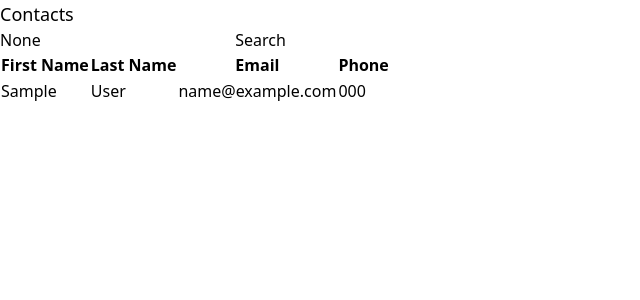
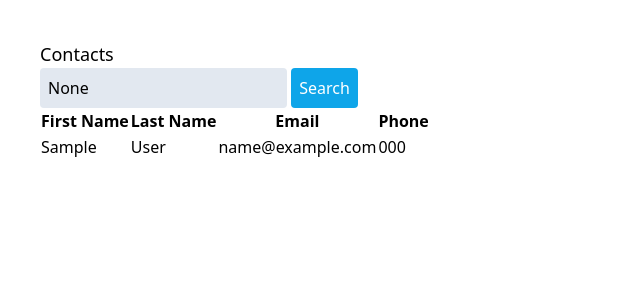
Before and after one commit to jsubroto/htmx-flask-contacts, a Flask app: template templates/index.html in a window 1280 px wide. Shown: the top 300 px of the page, without its empty margins (0-640 px from the left). Run offline with Flask 3, Linux system fonts and the light colour scheme; the template is opened without the code that fills it: most values are stand-ins (such as "Sample title", 1, 10 or a date in 2020); some libraries are stand-ins or nearby versions.

Commit message:
Update form style

```diff
--- a/templates/index.html
+++ b/templates/index.html
@@ -6,12 +6,12 @@
 		<meta name="viewport" content="width=device-width, initial-scale=1">
 		<script src="https://cdn.tailwindcss.com"></script>
 	</head>
-	<body>
+	<body class="m-10">
 		<h1 class="text-lg">Contacts</h1>
 		<form action="/contacts" method="get">
 			<label for="search"></label>
-			<input id="search" type="search" name="q" value="{{ request.args.get("q") }}">
-			<input type="submit" value="Search">
+			<input class="rounded bg-slate-200 p-2" id="search" type="search" name="q" value="{{ request.args.get("q") }}">
+			<input class="rounded bg-sky-500 text-white p-2" type="submit" value="Search">
 		</form>
 		<table>
 			<tr>
```
